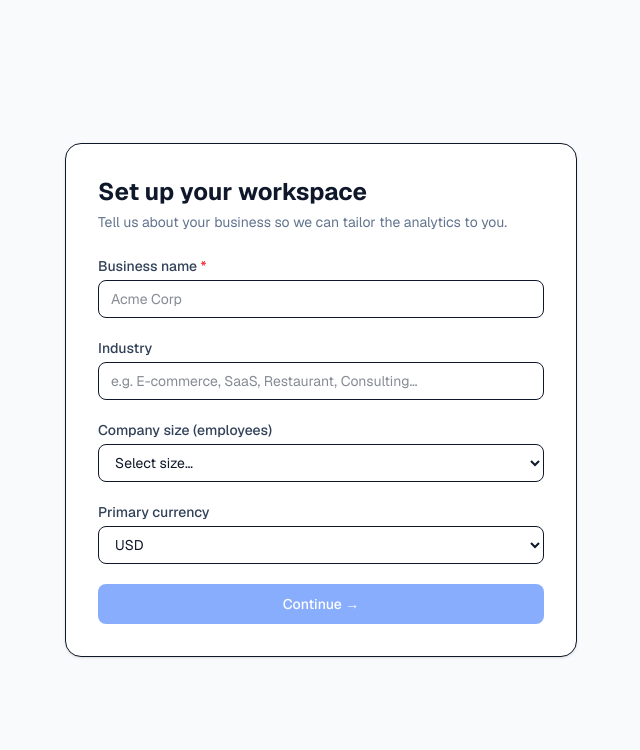
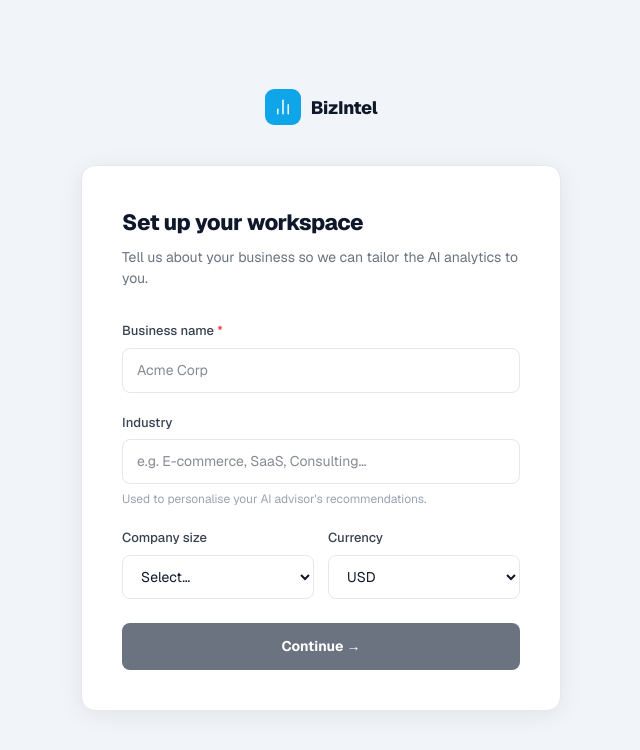
Before and after one commit to r4miz/new, a Next.js app: page /onboarding in a window 1280 px wide. Shown: the top 750 px of the page, without its empty margins (319-959 px from the left). Built offline with nearby package versions, Linux system fonts and the light colour scheme.

Commit message:
UI: 48px KPI numbers, proper card depth, consistent design system across all pages

```diff
--- a/app/(app)/onboarding/page.tsx
+++ b/app/(app)/onboarding/page.tsx
@@ -2,122 +2,124 @@
 
 import { useState } from "react"
 import { useRouter } from "next/navigation"
+import { BarChart2, Loader2 } from "lucide-react"
 
-const SIZES = ["1–10", "11–50", "51–200", "201–500", "500+"]
-const CURRENCIES = ["USD", "EUR", "GBP", "CAD", "AUD", "JPY", "SGD", "INR"]
+const SIZES      = ["1–10", "11–50", "51–200", "201–500", "500+"]
+const CURRENCIES = ["USD","EUR","GBP","CAD","AUD","JPY","SGD","INR","CHF","SEK","NOK","DKK"]
+
+const iStyle: React.CSSProperties = {
+  width: "100%", padding: "11px 14px", boxSizing: "border-box",
+  border: "1.5px solid #e5e7eb", borderRadius: "8px",
+  fontSize: "14px", color: "#0f172a", background: "white", outline: "none",
+  transition: "border-color 0.15s",
+}
+
+const lStyle: React.CSSProperties = {
+  display: "block", fontSize: "13px", fontWeight: 500, color: "#374151", marginBottom: "7px",
+}
 
 export default function OnboardingPage() {
   const router = useRouter()
-  const [name, setName] = useState("")
+  const [name,     setName]     = useState("")
   const [industry, setIndustry] = useState("")
-  const [size, setSize] = useState("")
+  const [size,     setSize]     = useState("")
   const [currency, setCurrency] = useState("USD")
-  const [error, setError] = useState<string | null>(null)
-  const [loading, setLoading] = useState(false)
+  const [error,    setError]    = useState<string | null>(null)
+  const [loading,  setLoading]  = useState(false)
 
   async function handleSubmit(e: React.FormEvent) {
     e.preventDefault()
-    setError(null)
-    setLoading(true)
-
-    const res = await fetch("/api/workspaces", {
+    setError(null); setLoading(true)
+    const res  = await fetch("/api/workspaces", {
       method: "POST",
       headers: { "Content-Type": "application/json" },
       body: JSON.stringify({ name, industry, size, primary_currency: currency }),
     })
-
     const data = await res.json()
-    if (!res.ok) {
-      setError(data.error ?? "Failed to create workspace")
-      setLoading(false)
-      return
-    }
-
+    if (!res.ok) { setError(data.error ?? "Failed"); setLoading(false); return }
     router.push(`/w/${data.workspace.slug}/data/upload`)
   }
 
   return (
-    <div className="min-h-screen flex items-center justify-center bg-slate-50">
-      <div className="w-full max-w-lg bg-white rounded-2xl shadow-sm border p-8">
-        <div className="mb-6">
-          <h1 className="text-2xl font-bold text-slate-900">Set up your workspace</h1>
-          <p className="text-slate-500 text-sm mt-1">
-            Tell us about your business so we can tailor the analytics to you.
-          </p>
+    <div style={{ minHeight: "100vh", display: "flex", alignItems: "center", justifyContent: "center", background: "#f1f5f9", padding: "40px 20px" }}>
+      <div style={{ width: "100%", maxWidth: "480px" }}>
+        {/* Logo */}
+        <div style={{ display: "flex", alignItems: "center", gap: "10px", justifyContent: "center", marginBottom: "40px" }}>
+          <div style={{ width: "36px", height: "36px", background: "#0ea5e9", borderRadius: "9px", display: "flex", alignItems: "center", justifyContent: "center" }}>
+            <BarChart2 size={18} color="white" />
+          </div>
+          <span style={{ fontWeight: 800, fontSize: "18px", color: "#0f172a", letterSpacing: "-0.4px" }}>BizIntel</span>
         </div>
 
-        <form onSubmit={handleSubmit} className="space-y-5">
+        <div style={{ background: "white", borderRadius: "14px", border: "1px solid #e5e7eb", boxShadow: "0 4px 24px rgba(0,0,0,0.07)", padding: "40px" }}>
+          <h1 style={{ fontSize: "22px", fontWeight: 800, color: "#0f172a", margin: "0 0 8px", letterSpacing: "-0.5px" }}>
+            Set up your workspace
+          </h1>
+          <p style={{ fontSize: "14px", color: "#6b7280", margin: "0 0 32px", lineHeight: 1.5 }}>
+            Tell us about your business so we can tailor the AI analytics to you.
+          </p>
+
+          <form onSubmit={handleSubmit} style={{ display: "flex", flexDirection: "column", gap: "20px" }}>
             <div>
-            <label className="block text-sm font-medium text-slate-700 mb-1">
-              Business name <span className="text-red-500">*</span>
-            </label>
+              <label style={lStyle}>Business name <span style={{ color: "#ef4444" }}>*</span></label>
               <input
-              type="text"
-              required
-              value={name}
-              onChange={(e) => setName(e.target.value)}
-              className="w-full border rounded-lg px-3 py-2 text-sm focus:outline-none focus:ring-2 focus:ring-blue-500"
-              placeholder="Acme Corp"
+                type="text" required value={name} onChange={e => setName(e.target.value)}
+                placeholder="Acme Corp" style={iStyle}
+                onFocus={e => { e.target.style.borderColor = "#0ea5e9"; e.target.style.boxShadow = "0 0 0 3px rgba(14,165,233,0.1)" }}
+                onBlur={e => { e.target.style.borderColor = "#e5e7eb"; e.target.style.boxShadow = "none" }}
               />
             </div>
 
             <div>
-            <label className="block text-sm font-medium text-slate-700 mb-1">
-              Industry
-            </label>
+              <label style={lStyle}>Industry</label>
               <input
-              type="text"
-              value={industry}
-              onChange={(e) => setIndustry(e.target.value)}
-              className="w-full border rounded-lg px-3 py-2 text-sm focus:outline-none focus:ring-2 focus:ring-blue-500"
-              placeholder="e.g. E-commerce, SaaS, Restaurant, Consulting…"
+                type="text" value={industry} onChange={e => setIndustry(e.target.value)}
+                placeholder="e.g. E-commerce, SaaS, Consulting…" style={iStyle}
+                onFocus={e => { e.target.style.borderColor = "#0ea5e9"; e.target.style.boxShadow = "0 0 0 3px rgba(14,165,233,0.1)" }}
+                onBlur={e => { e.target.style.borderColor = "#e5e7eb"; e.target.style.boxShadow = "none" }}
               />
+              <p style={{ fontSize: "12px", color: "#9ca3af", margin: "6px 0 0" }}>
+                Used to personalise your AI advisor's recommendations.
+              </p>
             </div>
 
+            <div style={{ display: "grid", gridTemplateColumns: "1fr 1fr", gap: "14px" }}>
               <div>
-            <label className="block text-sm font-medium text-slate-700 mb-1">
-              Company size (employees)
-            </label>
-            <select
-              value={size}
-              onChange={(e) => setSize(e.target.value)}
-              className="w-full border rounded-lg px-3 py-2 text-sm focus:outline-none focus:ring-2 focus:ring-blue-500 bg-white"
-            >
-              <option value="">Select size…</option>
-              {SIZES.map((s) => (
-                <option key={s} value={s}>{s}</option>
-              ))}
+                <label style={lStyle}>Company size</label>
+                <select value={size} onChange={e => setSize(e.target.value)} style={{ ...iStyle, cursor: "pointer" }}>
+                  <option value="">Select…</option>
+                  {SIZES.map(s => <option key={s} value={s}>{s}</option>)}
                 </select>
               </div>
-
               <div>
-            <label className="block text-sm font-medium text-slate-700 mb-1">
-              Primary currency
-            </label>
-            <select
-              value={currency}
-              onChange={(e) => setCurrency(e.target.value)}
-              className="w-full border rounded-lg px-3 py-2 text-sm focus:outline-none focus:ring-2 focus:ring-blue-500 bg-white"
-            >
-              {CURRENCIES.map((c) => (
-                <option key={c} value={c}>{c}</option>
-              ))}
+                <label style={lStyle}>Currency</label>
+                <select value={currency} onChange={e => setCurrency(e.target.value)} style={{ ...iStyle, cursor: "pointer" }}>
+                  {CURRENCIES.map(c => <option key={c} value={c}>{c}</option>)}
                 </select>
+              </div>
             </div>
 
             {error && (
-            <p className="text-sm text-red-600 bg-red-50 rounded-lg px-3 py-2">{error}</p>
+              <div style={{ background: "#fef2f2", border: "1px solid #fecaca", borderRadius: "8px", padding: "11px 14px", fontSize: "13px", color: "#b91c1c" }}>
+                {error}
+              </div>
             )}
 
             <button
-            type="submit"
-            disabled={loading || !name}
-            className="w-full bg-blue-600 hover:bg-blue-700 disabled:opacity-50 text-white font-medium py-2.5 rounded-lg text-sm transition"
+              type="submit" disabled={loading || !name}
+              style={{
+                display: "flex", alignItems: "center", justifyContent: "center", gap: "8px",
+                padding: "13px", borderRadius: "8px", background: loading || !name ? "#6b7280" : "#0f172a",
+                color: "white", border: "none", cursor: loading || !name ? "default" : "pointer",
+                fontSize: "14px", fontWeight: 700, marginTop: "4px", transition: "background 0.15s",
+              }}
             >
+              {loading && <Loader2 size={15} className="animate-spin" />}
               {loading ? "Creating workspace…" : "Continue →"}
             </button>
           </form>
         </div>
       </div>
+    </div>
   )
 }
--- a/app/(app)/w/[workspaceSlug]/chat/page.tsx
+++ b/app/(app)/w/[workspaceSlug]/chat/page.tsx
@@ -19,24 +19,23 @@ export default async function ChatPage({
   if (!workspace) redirect("/onboarding")
 
   const { data: datasets } = await adminClient
-    .from("datasets")
-    .select("*")
-    .eq("workspace_id", workspace.id)
-    .order("created_at", { ascending: false })
+    .from("datasets").select("*").eq("workspace_id", workspace.id).order("created_at", { ascending: false })
 
   return (
-    <div className="flex flex-col h-full">
+    <div style={{ display: "flex", flexDirection: "column", height: "100%", background: "#f1f5f9" }}>
       {/* Header */}
-      <div className="flex-shrink-0 px-6 py-4 border-b border-slate-200 bg-white">
-        <h1 className="text-base font-semibold text-slate-900">AI Advisor</h1>
-        <p className="text-xs text-slate-500 mt-0.5">
+      <div style={{ background: "white", borderBottom: "1px solid #e5e7eb", padding: "20px 36px", flexShrink: 0 }}>
+        <h1 style={{ margin: 0, fontSize: "16px", fontWeight: 700, color: "#0f172a" }}>
+          AI Advisor
+        </h1>
+        <p style={{ margin: "3px 0 0", fontSize: "13px", color: "#9ca3af" }}>
           {workspace.industry
             ? `Expert in ${workspace.industry} · powered by your data`
             : "Business advisor · powered by your data"}
         </p>
       </div>
 
-      <div className="flex-1 overflow-hidden">
+      <div style={{ flex: 1, overflow: "hidden" }}>
         <ChatInterface workspace={workspace} datasets={(datasets ?? []) as Dataset[]} />
       </div>
     </div>
--- a/app/(app)/w/[workspaceSlug]/data/upload/page.tsx
+++ b/app/(app)/w/[workspaceSlug]/data/upload/page.tsx
@@ -17,14 +17,20 @@ export default async function UploadPage({
   if (!workspace) redirect("/onboarding")
 
   return (
-    <div className="p-6 max-w-2xl">
-      <div className="mb-6">
-        <h1 className="text-2xl font-bold text-slate-900">Add data</h1>
-        <p className="text-slate-500 text-sm mt-1">
-          Upload a CSV and our AI will analyze it and propose a KPI for your dashboard.
+    <div style={{ minHeight: "100%", background: "#f1f5f9" }}>
+      {/* Page header */}
+      <div style={{ background: "white", borderBottom: "1px solid #e5e7eb", padding: "28px 36px" }}>
+        <h1 style={{ margin: 0, fontSize: "22px", fontWeight: 800, color: "#0f172a", letterSpacing: "-0.5px" }}>
+          Add data
+        </h1>
+        <p style={{ margin: "5px 0 0", fontSize: "13.5px", color: "#6b7280" }}>
+          Upload a CSV and our AI will analyze your data and generate a full KPI dashboard.
         </p>
       </div>
-      <UploadFlow workspace={workspace} />
+
+      <div style={{ padding: "36px", maxWidth: "560px" }}>
+        <UploadFlow workspace={workspace} />
+      </div>
     </div>
   )
 }
--- a/components/dashboard/KpiTile.tsx
+++ b/components/dashboard/KpiTile.tsx
@@ -11,7 +11,7 @@ import {
 interface Props { kpi: KpiProposal; workspaceSlug: string }
 type Row = Record<string, unknown>
 
-const ACCENT: Record<string, string> = {
+const TYPE_COLOR: Record<string, string> = {
   line: "#0ea5e9", area: "#8b5cf6", bar: "#f59e0b", number: "#10b981",
 }
 
@@ -19,30 +19,30 @@ function fmt(v: unknown): string {
   if (v === null || v === undefined) return "—"
   const n = Number(v)
   if (isNaN(n)) return String(v)
-  if (Math.abs(n) >= 1_000_000) return `${(n / 1_000_000).toFixed(1)}M`
+  if (Math.abs(n) >= 1_000_000) return `${(n / 1_000_000).toFixed(2)}M`
   if (Math.abs(n) >= 1_000)     return `${(n / 1_000).toFixed(1)}K`
   return n % 1 === 0 ? n.toLocaleString() : n.toFixed(2)
 }
 
-function label(v: unknown): string {
+function shortLabel(v: unknown): string {
   const s = String(v ?? "")
   const m = s.match(/^(\d{4})-(\d{2})-\d{2}/)
   if (m) return new Date(`${m[1]}-${m[2]}-01`).toLocaleString("default", { month: "short", year: "2-digit" })
-  return s.length > 12 ? s.slice(0, 11) + "…" : s
+  return s.length > 10 ? s.slice(0, 9) + "…" : s
 }
 
-function trend(rows: Row[], col: string): number | null {
+function trendPct(rows: Row[], col: string): number | null {
   if (rows.length < 2) return null
   const v = rows.map(r => Number(r[col] ?? 0))
   const p = v[v.length - 2], c = v[v.length - 1]
   return p === 0 ? null : ((c - p) / Math.abs(p)) * 100
 }
 
-const Tip = ({ active, payload, label: l }: { active?: boolean; payload?: Array<{ value: unknown }>; label?: string }) =>
+const ChartTooltip = ({ active, payload, label }: { active?: boolean; payload?: Array<{ value: unknown }>; label?: string }) =>
   active && payload?.length ? (
-    <div style={{ background: "#0f172a", border: "none", borderRadius: "6px", padding: "7px 11px" }}>
-      <p style={{ color: "#94a3b8", fontSize: "11px", margin: "0 0 2px" }}>{l}</p>
-      <p style={{ color: "#f8fafc", fontSize: "13px", fontWeight: 700, margin: 0 }}>{fmt(payload[0]?.value)}</p>
+    <div style={{ background: "#1e293b", borderRadius: "6px", padding: "8px 12px", border: "none", boxShadow: "0 4px 12px rgba(0,0,0,0.2)" }}>
+      <p style={{ color: "#94a3b8", fontSize: "11px", margin: "0 0 3px", fontWeight: 500 }}>{label}</p>
+      <p style={{ color: "#f8fafc", fontSize: "14px", fontWeight: 700, margin: 0 }}>{fmt(payload[0]?.value)}</p>
     </div>
   ) : null
 
@@ -51,125 +51,157 @@ export function KpiTile({ kpi, workspaceSlug }: Props) {
   const [loading, setLoading] = useState(true)
   const [error,   setError]   = useState<string | null>(null)
 
-  const color   = ACCENT[kpi.chart_type] ?? "#0ea5e9"
-  const gradId  = `a-${kpi.id}`
+  const color  = TYPE_COLOR[kpi.chart_type] ?? "#0ea5e9"
+  const gradId = `g-${kpi.id}`
 
-  const fetch_ = useCallback(async () => {
+  const load = useCallback(async () => {
     setLoading(true); setError(null)
     try {
-      const r = await (await fetch(`/api/kpis/${kpi.id}/execute`, { method: "POST" })).json()
-      if (r.error) throw new Error(r.error)
-      setRows(r.rows)
+      const res  = await fetch(`/api/kpis/${kpi.id}/execute`, { method: "POST" })
+      const json = await res.json()
+      if (!res.ok || json.error) throw new Error(json.error ?? "Failed")
+      setRows(json.rows)
     } catch (e) { setError(String(e)) }
     finally { setLoading(false) }
   }, [kpi.id])
 
-  useEffect(() => { fetch_() }, [fetch_])
+  useEffect(() => { load() }, [load])
 
   const cols    = rows?.length ? Object.keys(rows[0]) : []
   const numCol  = cols.find(c => typeof rows![0][c] === "number") ?? cols[cols.length - 1]
   const lblCol  = cols.find(c => c !== numCol) ?? cols[0]
   const scalar  = kpi.chart_type === "number" || !rows || rows.length <= 1
-  const pct     = rows && !scalar ? trend(rows, numCol) : null
-  const val     = rows?.length ? rows[scalar ? 0 : rows.length - 1][numCol] : null
-  const data    = rows?.map(r => ({ l: label(r[lblCol]), v: Number(r[numCol] ?? 0) }))
+  const pct     = rows && !scalar ? trendPct(rows, numCol) : null
+  const headline = rows?.length ? rows[scalar ? 0 : rows.length - 1][numCol] : null
+  const data    = rows?.map(r => ({ l: shortLabel(r[lblCol]), v: Number(r[numCol] ?? 0) }))
 
   return (
     <Link
       href={`/w/${workspaceSlug}/kpis/${kpi.id}`}
-      style={{ display: "block", textDecoration: "none", borderRadius: "10px", overflow: "hidden", background: "white", border: "1px solid #e2e8f0", boxShadow: "0 1px 4px rgba(0,0,0,0.05)", transition: "box-shadow 0.15s, transform 0.15s" }}
-      onMouseEnter={e => { const el = e.currentTarget as HTMLElement; el.style.boxShadow = "0 4px 20px rgba(0,0,0,0.1)"; el.style.transform = "translateY(-1px)" }}
-      onMouseLeave={e => { const el = e.currentTarget as HTMLElement; el.style.boxShadow = "0 1px 4px rgba(0,0,0,0.05)"; el.style.transform = "none" }}
+      style={{ display: "block", textDecoration: "none", position: "relative" }}
+      onMouseEnter={e => {
+        const el = e.currentTarget as HTMLElement
+        el.style.transform = "translateY(-2px)"
+        el.style.boxShadow = "0 8px 30px rgba(0,0,0,0.12), 0 2px 8px rgba(0,0,0,0.08)"
+      }}
+      onMouseLeave={e => {
+        const el = e.currentTarget as HTMLElement
+        el.style.transform = "none"
+        el.style.boxShadow = "0 1px 4px rgba(0,0,0,0.06), 0 4px 16px rgba(0,0,0,0.06)"
+      }}
     >
-      {/* Accent top bar */}
-      <div style={{ height: "3px", background: color }} />
+      <div style={{
+        background: "white",
+        borderRadius: "12px",
+        border: "1px solid #e5e7eb",
+        boxShadow: "0 1px 4px rgba(0,0,0,0.06), 0 4px 16px rgba(0,0,0,0.06)",
+        overflow: "hidden",
+        borderLeft: `4px solid ${color}`,
+        transition: "transform 0.18s ease, box-shadow 0.18s ease",
+      }}>
 
-      {/* Header */}
-      <div style={{ padding: "18px 20px 14px" }}>
-        <div style={{ display: "flex", alignItems: "flex-start", justifyContent: "space-between", gap: "8px", marginBottom: "14px" }}>
-          <span style={{ fontSize: "13px", fontWeight: 500, color: "#475569", lineHeight: 1.4, flex: 1 }}>
+        {/* Main content */}
+        <div style={{ padding: "22px 22px 16px" }}>
+          {/* Top row */}
+          <div style={{ display: "flex", alignItems: "flex-start", justifyContent: "space-between", marginBottom: "18px", gap: "12px" }}>
+            <p style={{
+              margin: 0, fontSize: "11px", fontWeight: 700, letterSpacing: "0.08em",
+              textTransform: "uppercase", color: "#9ca3af",
+            }}>
               {kpi.name}
-          </span>
-          <div style={{ display: "flex", alignItems: "center", gap: "6px", flexShrink: 0 }}>
+            </p>
+            <div style={{ display: "flex", alignItems: "center", gap: "8px", flexShrink: 0 }}>
               {pct !== null && (
                 <span style={{
                   display: "inline-flex", alignItems: "center", gap: "3px",
-                fontSize: "12px", fontWeight: 600,
+                  fontSize: "12px", fontWeight: 700,
                   color: pct >= 0 ? "#059669" : "#dc2626",
-                background: pct >= 0 ? "#f0fdf4" : "#fef2f2",
-                border: `1px solid ${pct >= 0 ? "#bbf7d0" : "#fecaca"}`,
-                padding: "2px 8px", borderRadius: "99px",
+                  background: pct >= 0 ? "#ecfdf5" : "#fef2f2",
+                  border: `1px solid ${pct >= 0 ? "#a7f3d0" : "#fecaca"}`,
+                  padding: "3px 9px", borderRadius: "20px",
                 }}>
-                {pct >= 0 ? <TrendingUp size={10} /> : <TrendingDown size={10} />}
+                  {pct >= 0 ? <TrendingUp size={11} strokeWidth={2.5} /> : <TrendingDown size={11} strokeWidth={2.5} />}
                   {Math.abs(pct).toFixed(1)}%
                 </span>
               )}
               <button
-              onClick={e => { e.preventDefault(); fetch_() }}
-              style={{ color: "#cbd5e1", background: "none", border: "none", cursor: "pointer", padding: "2px", display: "flex", borderRadius: "4px" }}
+                onClick={e => { e.preventDefault(); load() }}
+                style={{ background: "none", border: "none", cursor: "pointer", padding: "2px", color: "#d1d5db", display: "flex", borderRadius: "4px", transition: "color 0.12s" }}
               >
                 <RefreshCw size={12} className={loading ? "animate-spin" : ""} />
               </button>
             </div>
           </div>
 
-        {/* Value */}
+          {/* Metric value */}
           {loading ? (
-          <div style={{ height: "40px", background: "#f8fafc", borderRadius: "6px", width: "130px" }} />
+            <div style={{ height: "52px", display: "flex", flexDirection: "column", gap: "8px" }}>
+              <div style={{ height: "36px", width: "140px", background: "#f3f4f6", borderRadius: "6px" }} />
+              <div style={{ height: "14px", width: "80px", background: "#f9fafb", borderRadius: "4px" }} />
+            </div>
           ) : error ? (
-          <div style={{ display: "flex", alignItems: "center", gap: "6px", color: "#dc2626" }}>
-            <AlertCircle size={13} />
-            <span style={{ fontSize: "12px", fontFamily: "monospace" }}>Query failed</span>
+            <div style={{ display: "flex", alignItems: "center", gap: "8px", padding: "10px 12px", background: "#fef2f2", borderRadius: "8px" }}>
+              <AlertCircle size={14} color="#dc2626" />
+              <span style={{ fontSize: "12px", color: "#b91c1c" }}>Query failed — check the SQL</span>
             </div>
           ) : (
             <>
-            <div style={{ fontSize: "32px", fontWeight: 800, color: "#0f172a", letterSpacing: "-1px", lineHeight: 1, fontVariantNumeric: "tabular-nums" }}>
-              {fmt(val)}
+              <div style={{
+                fontSize: "48px", fontWeight: 800, color: "#0f172a",
+                letterSpacing: "-2px", lineHeight: 1,
+                fontVariantNumeric: "tabular-nums",
+              }}>
+                {fmt(headline)}
               </div>
-            <div style={{ fontSize: "12px", color: "#94a3b8", marginTop: "5px" }}>
+              <div style={{ fontSize: "13px", color: "#9ca3af", marginTop: "6px", fontWeight: 400 }}>
                 {(numCol ?? "").replace(/_/g, " ")}
               </div>
             </>
           )}
         </div>
 
-      {/* Sparkline */}
+        {/* Chart */}
         {!loading && !error && data && data.length > 1 && kpi.chart_type !== "number" && (
-        <div style={{ height: "72px" }}>
+          <>
+            <div style={{ height: "1px", background: "#f3f4f6" }} />
+            <div style={{ height: "96px" }}>
               <ResponsiveContainer width="100%" height="100%">
                 {kpi.chart_type === "bar" ? (
-              <BarChart data={data} margin={{ top: 2, right: 2, left: 2, bottom: 0 }} barCategoryGap="35%">
-                <Bar dataKey="v" fill={color} radius={[3, 3, 0, 0]} opacity={0.85} />
-                <Tooltip content={<Tip />} cursor={false} />
+                  <BarChart data={data} margin={{ top: 8, right: 2, left: 2, bottom: 0 }} barCategoryGap="40%">
+                    <Bar dataKey="v" fill={color} radius={[3, 3, 0, 0]} opacity={0.9} />
+                    <Tooltip content={<ChartTooltip />} cursor={false} />
                   </BarChart>
                 ) : (
-              <AreaChart data={data} margin={{ top: 2, right: 2, left: 2, bottom: 0 }}>
+                  <AreaChart data={data} margin={{ top: 8, right: 2, left: 2, bottom: 0 }}>
                     <defs>
                       <linearGradient id={gradId} x1="0" y1="0" x2="0" y2="1">
-                    <stop offset="0%" stopColor={color} stopOpacity={0.2} />
-                    <stop offset="100%" stopColor={color} stopOpacity={0.02} />
+                        <stop offset="5%"   stopColor={color} stopOpacity={0.18} />
+                        <stop offset="95%"  stopColor={color} stopOpacity={0.01} />
                       </linearGradient>
                     </defs>
-                <Area type="monotone" dataKey="v" stroke={color} strokeWidth={1.75} fill={`url(#${gradId})`} dot={false} />
-                <Tooltip content={<Tip />} cursor={{ stroke: "#e2e8f0", strokeWidth: 1 }} />
+                    <Area type="monotone" dataKey="v" stroke={color} strokeWidth={2} fill={`url(#${gradId})`} dot={false} activeDot={{ r: 3, fill: color }} />
+                    <Tooltip content={<ChartTooltip />} cursor={{ stroke: "#e5e7eb", strokeWidth: 1, strokeDasharray: "4 2" }} />
                   </AreaChart>
                 )}
               </ResponsiveContainer>
             </div>
+          </>
         )}
 
         {/* Footer */}
         <div style={{
-        padding: "10px 20px", background: "#fafafa",
-        borderTop: "1px solid #f1f5f9",
+          borderTop: "1px solid #f3f4f6",
+          padding: "11px 22px",
           display: "flex", alignItems: "center", justifyContent: "space-between",
+          background: "#fafafa",
         }}>
-        <span style={{ fontSize: "12px", color: "#cbd5e1" }}>
-          {!loading && !error && rows ? `${rows.length} data point${rows.length !== 1 ? "s" : ""}` : ""}
+          <span style={{ fontSize: "12px", color: "#d1d5db" }}>
+            {!loading && !error && rows ? `${rows.length} point${rows.length !== 1 ? "s" : ""}` : ""}
           </span>
-        <span style={{ fontSize: "12px", fontWeight: 600, color: color }}>
+          <span style={{ fontSize: "12px", fontWeight: 600, color: color, display: "flex", alignItems: "center", gap: "4px" }}>
             View details →
           </span>
+        </div>
       </div>
     </Link>
   )
```
Also changed, not shown: app/(app)/w/[workspaceSlug]/dashboard/page.tsx (+60 -36 lines). Lines whose indentation alone changed are shown as unchanged.
